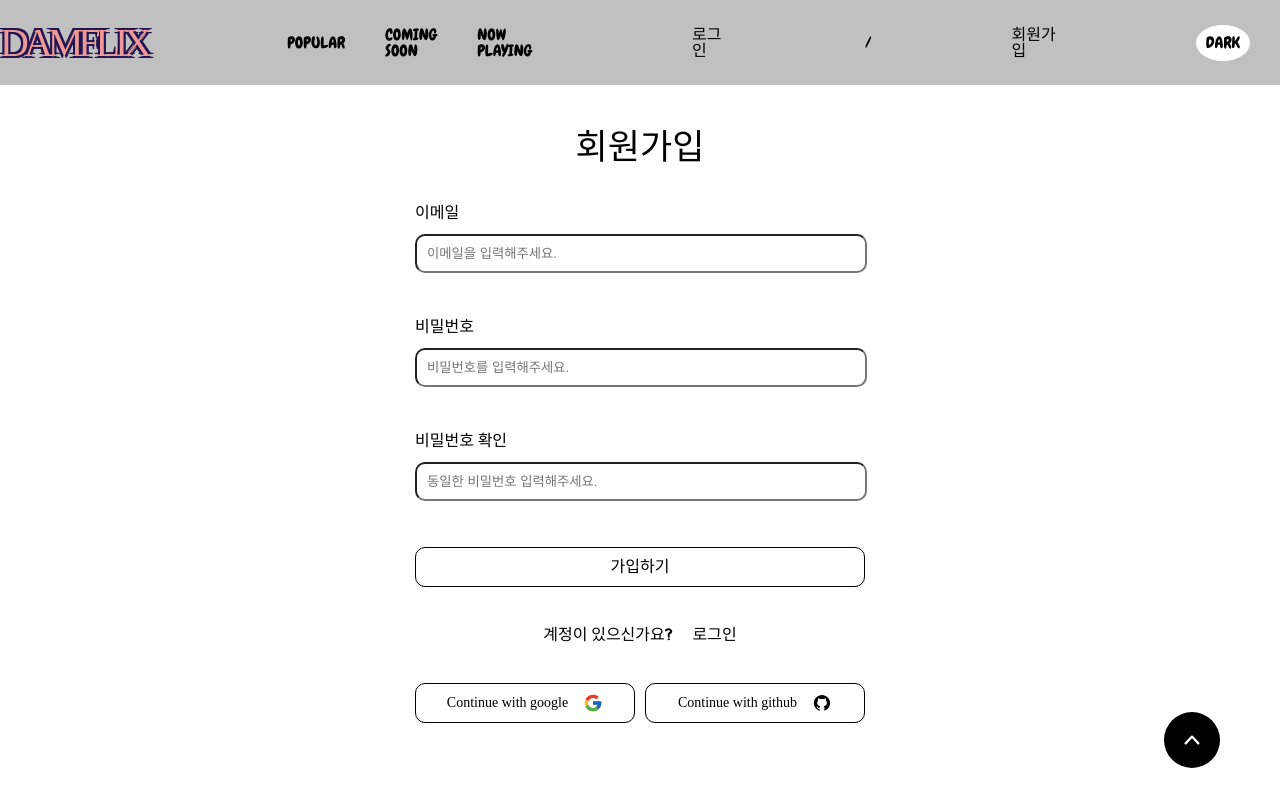
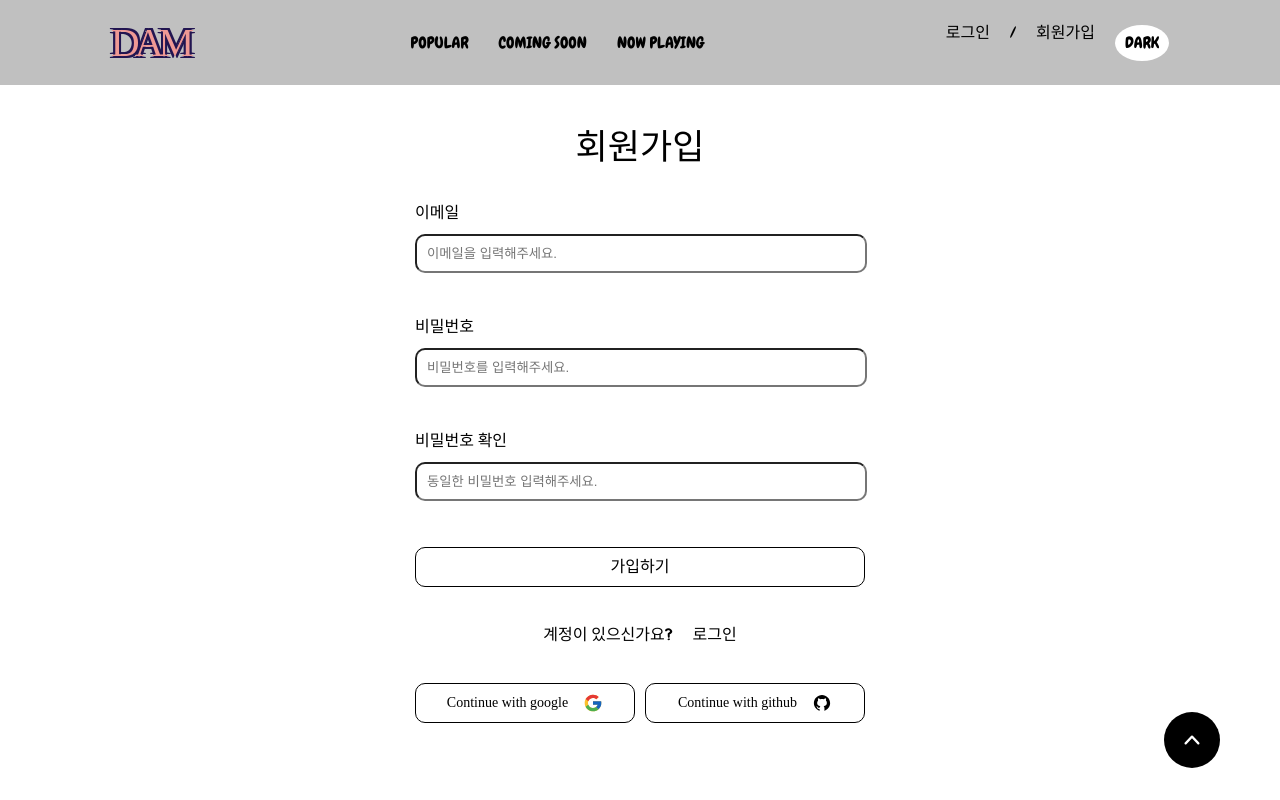
Before and after one commit to j2h30728/damflix, a React (Vite) app: page /sign-up in a window 1280 px wide. Built offline with nearby package versions, Linux system fonts and the light colour scheme; no server answers; a web font is replaced by a local one.

Commit message:
feat: 탑바 반응형 디자인 추가 [#7]

```diff
--- a/src/components/ui/Header.tsx
+++ b/src/components/ui/Header.tsx
@@ -1,10 +1,12 @@
 import { motion } from 'framer-motion';
+import { useState } from 'react';
 import { Link, useLocation } from 'react-router-dom';
-import styled from 'styled-components';
+import styled, { css } from 'styled-components';
 
 import ROUTE_PATH from '../../constants/route';
 import useUser from '../../hooks/auth/useUser';
 import useDarkMode, { DARK_MODE } from '../../hooks/useDarkMode';
+import { media } from '../../styles/media';
 import { MovieListType } from '../../types/movie';
 import scrollTolTop from '../../utils/scrollTolTop';
 
@@ -28,9 +30,13 @@ const Header = () => {
     { condition: isNowPlayingType, navigate: MovieListType.NOW_PLAYING, text: 'NOW PLAYING' },
   ];
 
+  const [isMenuOpen, setIsMenuOpen] = useState(false);
+  const toggleMenu = () => {
+    setIsMenuOpen(!isMenuOpen);
+  };
   return (
     <HeaderContainer>
-      <Logo to={`/`}>DAMFLIX</Logo>
+      <Logo to={`/`}>DAM</Logo>
       <LinkContainer>
         {NavigatorData.map(navigator => (
           <LinkAndCircle key={navigator.navigate} onClick={scrollTolTop}>
@@ -41,6 +47,8 @@ const Header = () => {
           </LinkAndCircle>
         ))}
       </LinkContainer>
+      <HamburgerButton onClick={toggleMenu}>☰</HamburgerButton>
+      <MenuList $isOpen={isMenuOpen}>
         {isLoggedIn ? (
           <Navigator as="button" onClick={handleLogout}>
             로그아웃
@@ -54,6 +62,7 @@ const Header = () => {
         <DarkModeButton onClick={handleToggleDarkMode}>
           {currentThemeMode === DARK_MODE.DARK ? DARK_MODE.LIGHT : DARK_MODE.DARK}
         </DarkModeButton>
+      </MenuList>
     </HeaderContainer>
   );
 };
@@ -63,9 +72,7 @@ export default Header;
 const HeaderContainer = styled.div`
   z-index: 1;
   display: flex;
-  flex: 1;
-  justify-content: center;
-  gap: 140px;
+  justify-content: space-around;
   align-items: center;
   position: fixed;
   top: 0;
@@ -80,6 +87,9 @@ const Logo = styled(Link)`
   letter-spacing: -5px;
   text-shadow: -2px -2px 0 ${props => props.theme.color.primary}, 2px -2px 0 ${props => props.theme.color.primary},
     -2px 2px 0 ${props => props.theme.color.primary}, 2px 2px 0 ${props => props.theme.color.primary};
+
+  ${media.medium`
+  font-size: 30px`}
 `;
 
 const Navigator = styled(Link)`
@@ -91,6 +101,8 @@ const Navigator = styled(Link)`
   :active {
     color: ${props => props.theme.color.neutral};
   }
+  ${media.medium`
+  font-size: 13px`}
 `;
 
 const DarkModeButton = styled.button`
@@ -98,8 +110,6 @@ const DarkModeButton = styled.button`
   padding: 10px;
   border-radius: 50%;
   width: fit-content;
-  justify-self: end;
-  margin-right: 30px;
   background-color: ${props => props.theme.color.neutral};
   color: ${props => props.theme.color.text};
   transition: 0.2s ease;
@@ -109,11 +119,13 @@ const DarkModeButton = styled.button`
   :active {
     scale: 0.9;
   }
+  ${media.medium`
+  font-size: 13px`}
 `;
 
 const LinkContainer = styled.div`
   display: flex;
-  gap: 20px;
+  gap: 10px;
 `;
 const Circle = styled(motion.span)`
   position: absolute;
@@ -134,3 +146,37 @@ const LinkAndCircle = styled.div`
   justify-content: center;
   flex-direction: column;
 `;
+const HamburgerButton = styled.button`
+  display: none;
+  background: none;
+  border: none;
+  font-size: 24px;
+  cursor: pointer;
+  color: ${({ theme }) => theme.color.text};
+
+  ${media.large`
+    display:block;
+
+  `};
+`;
+const MenuList = styled.div<{ $isOpen: boolean }>`
+  display: flex;
+  gap: 20px;
+
+  ${props => media.large`
+    ${css`
+      display: ${props.$isOpen ? 'flex' : 'none'};
+      position: absolute;
+      z-index: 30;
+      right: 20px;
+      top: 80px;
+      width: fit-content;
+      padding: 20px 20px;
+      background-color: ${props.theme.color.secondary};
+      border-radius: 10px;
+      flex-direction: column;
+      align-items: center;
+      border: 1px solid ${props.theme.color.text};
+    `}
+  `}
+`;
```
Lines whose indentation alone changed are shown as unchanged.
